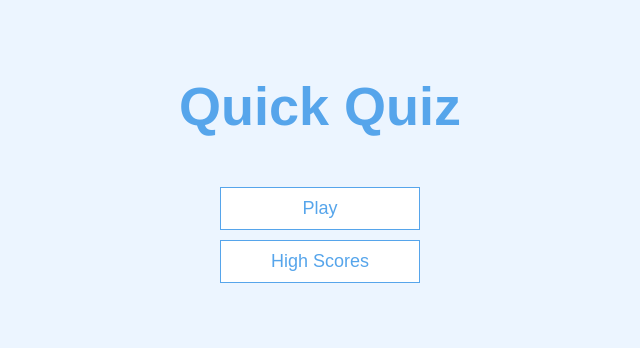
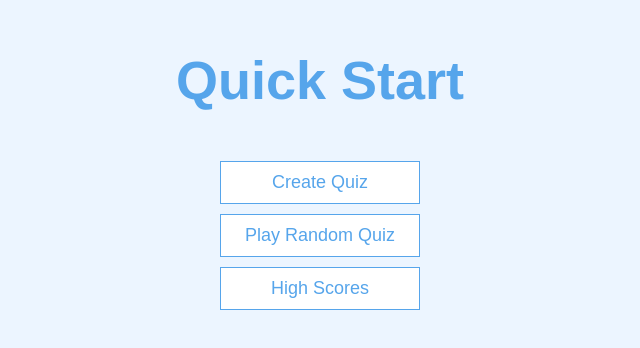
Before and after one commit to adamosheikh/enquizit, a plain HTML site: page index.html in a window 1280 px wide. Shown: the part 216-564 px from the top of the page, without its empty margins (320-960 px from the left). Drawn offline with Linux system fonts and the light colour scheme.

Commit message:
added a 'create quiz' button

```diff
--- a/index.html
+++ b/index.html
@@ -8,8 +8,9 @@
   <body>
     <div class="container">
       <div id="home" class="flex-center flex-column">
-        <h1>Quick Quiz</h1>
-        <a class="btn" href="game.html">Play</a>
+        <h1>Quick Start</h1>
+        <a class="btn" href="create.html">Create Quiz</a>
+        <a class="btn" href="game.html">Play Random Quiz</a>
         <a class="btn" href="highscores.html">High Scores</a>
       </div>
     </div>
```
